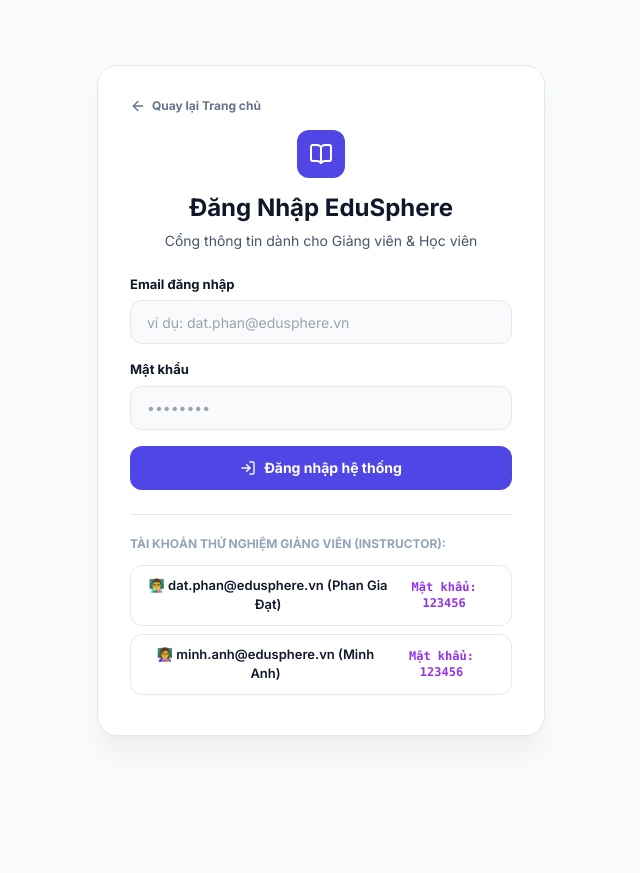
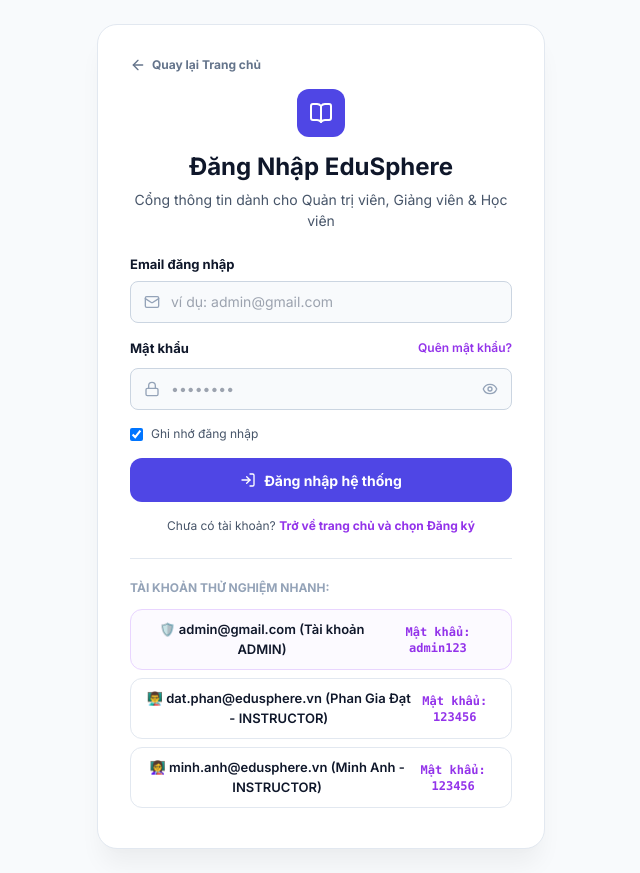
Before and after one commit to phangiadat/edusphere-frontend, a React (Vite) app: page /login in a window 1280 px wide. Shown: the whole page, without its empty margins (319-959 px from the left). Before the commit the page ends 800 px from the top, so only its background shows below. Built offline with nearby package versions, Linux system fonts and the light colour scheme.

Commit message:
fix(auth): bo sung nut An/Hien mat khau, Quen mat khau, Ghi nho dang nhap & Quick Login Admin theo web-app-login checklist

```diff
--- a/src/features/auth/pages/LoginPage.tsx
+++ b/src/features/auth/pages/LoginPage.tsx
@@ -1,7 +1,7 @@
 import React, { useState } from 'react';
 import { useNavigate } from 'react-router-dom';
 import { useAuth } from '../../../context/AuthContext';
-import { BookOpen, LogIn, Loader2, ArrowLeft } from 'lucide-react';
+import { BookOpen, LogIn, Loader2, ArrowLeft, Eye, EyeOff, Lock, Mail, AlertCircle } from 'lucide-react';
 import styles from './LoginPage.module.css';
 
 export const LoginPage: React.FC = () => {
@@ -10,6 +10,8 @@ export const LoginPage: React.FC = () => {
 
   const [email, setEmail] = useState('');
   const [password, setPassword] = useState('');
+  const [showPassword, setShowPassword] = useState(false);
+  const [rememberMe, setRememberMe] = useState(true);
   const [errorMessage, setErrorMessage] = useState<string | null>(null);
 
   const handleSubmit = async (e: React.FormEvent) => {
@@ -30,19 +32,29 @@ export const LoginPage: React.FC = () => {
       } else {
         navigate('/', { replace: true });
       }
-    } catch (err: any) {
+    } catch (err: unknown) {
       console.error('Lỗi đăng nhập:', err);
-      setErrorMessage(
-        err?.response?.data?.message || 'Email hoặc mật khẩu không chính xác!'
-      );
+      if (err && typeof err === 'object' && 'response' in err) {
+        const responseError = err as { response?: { data?: { message?: string | string[] } } };
+        const msg = responseError.response?.data?.message;
+        if (Array.isArray(msg)) {
+          setErrorMessage(msg.join(', '));
+        } else if (typeof msg === 'string') {
+          setErrorMessage(msg);
+        } else {
+          setErrorMessage('Email hoặc mật khẩu không chính xác!');
+        }
+      } else {
+        setErrorMessage('Không thể kết nối đến hệ thống Backend!');
+      }
     }
   };
 
-  const handleQuickLogin = async (demoEmail: string) => {
+  const handleQuickLogin = async (demoEmail: string, demoPass: string = '123456') => {
     setEmail(demoEmail);
-    setPassword('123456');
+    setPassword(demoPass);
     try {
-      await login({ email: demoEmail, password: '123456' });
+      await login({ email: demoEmail, password: demoPass });
       const storedUser = localStorage.getItem('user_info');
       const user = storedUser ? JSON.parse(storedUser) : null;
 
@@ -53,7 +65,7 @@ export const LoginPage: React.FC = () => {
       } else {
         navigate('/', { replace: true });
       }
-    } catch (err: any) {
+    } catch (err: unknown) {
       setErrorMessage('Không thể đăng nhập bằng tài khoản mẫu.');
     }
   };
@@ -65,8 +77,9 @@ export const LoginPage: React.FC = () => {
         {/* Back link */}
         <div className="mb-4">
           <button
+            type="button"
             onClick={() => navigate('/')}
-            className="flex items-center gap-1.5 text-xs font-bold text-slate-500 hover:text-purple-600 transition"
+            className="flex items-center gap-1.5 text-xs font-bold text-slate-500 hover:text-purple-600 transition cursor-pointer"
           >
             <ArrowLeft className="w-4 h-4" /> Quay lại Trang chủ
           </button>
@@ -78,40 +91,75 @@ export const LoginPage: React.FC = () => {
             <BookOpen className="w-6 h-6" />
           </div>
           <h1 className={styles.title}>Đăng Nhập EduSphere</h1>
-          <p className={styles.subtitle}>Cổng thông tin dành cho Giảng viên & Học viên</p>
+          <p className={styles.subtitle}>Cổng thông tin dành cho Quản trị viên, Giảng viên & Học viên</p>
         </div>
 
         {/* Error Banner */}
         {errorMessage && (
-          <div className={styles.errorBanner}>
-            {errorMessage}
+          <div className="mb-4 p-3 rounded-lg bg-red-500/10 border border-red-500/30 text-red-600 dark:text-red-400 text-sm font-medium flex items-center gap-2">
+            <AlertCircle className="w-4 h-4 flex-shrink-0" />
+            <span>{errorMessage}</span>
           </div>
         )}
 
         {/* Login Form */}
-        <form onSubmit={handleSubmit}>
+        <form onSubmit={handleSubmit} className="space-y-4 text-left">
           <div className={styles.formGroup}>
             <label className={styles.label}>Email đăng nhập</label>
+            <div className="relative">
+              <Mail className="w-4 h-4 absolute left-3.5 top-1/2 -translate-y-1/2 text-slate-400" />
               <input
                 type="email"
                 required
                 value={email}
                 onChange={(e) => setEmail(e.target.value)}
-              placeholder="ví dụ: dat.phan@edusphere.vn"
-              className={styles.input}
+                placeholder="ví dụ: admin@gmail.com"
+                className="w-full pl-10 pr-4 py-2.5 text-sm rounded-lg bg-slate-50 dark:bg-slate-900 border border-slate-300 dark:border-slate-700 text-slate-900 dark:text-slate-100 focus:outline-none focus:ring-2 focus:ring-purple-600"
               />
+            </div>
           </div>
 
           <div className={styles.formGroup}>
+            <div className="flex items-center justify-between mb-1">
               <label className={styles.label}>Mật khẩu</label>
+              <button
+                type="button"
+                onClick={() => alert('Vui lòng liên hệ Quản trị viên EduSphere để khôi phục mật khẩu hoặc dùng tài khoản thử nghiệm bên dưới!')}
+                className="text-xs font-semibold text-purple-600 dark:text-purple-400 hover:underline cursor-pointer"
+              >
+                Quên mật khẩu?
+              </button>
+            </div>
+            <div className="relative">
+              <Lock className="w-4 h-4 absolute left-3.5 top-1/2 -translate-y-1/2 text-slate-400" />
               <input
-              type="password"
+                type={showPassword ? 'text' : 'password'}
                 required
                 value={password}
                 onChange={(e) => setPassword(e.target.value)}
                 placeholder="••••••••"
-              className={styles.input}
+                className="w-full pl-10 pr-10 py-2.5 text-sm rounded-lg bg-slate-50 dark:bg-slate-900 border border-slate-300 dark:border-slate-700 text-slate-900 dark:text-slate-100 focus:outline-none focus:ring-2 focus:ring-purple-600"
               />
+              <button
+                type="button"
+                onClick={() => setShowPassword(!showPassword)}
+                className="absolute right-3.5 top-1/2 -translate-y-1/2 text-slate-400 hover:text-slate-600 dark:hover:text-slate-200 cursor-pointer"
+              >
+                {showPassword ? <EyeOff className="w-4 h-4" /> : <Eye className="w-4 h-4" />}
+              </button>
+            </div>
+          </div>
+
+          <div className="flex items-center justify-between text-xs text-slate-600 dark:text-slate-400">
+            <label className="flex items-center gap-2 cursor-pointer select-none">
+              <input
+                type="checkbox"
+                checked={rememberMe}
+                onChange={(e) => setRememberMe(e.target.checked)}
+                className="rounded border-slate-300 text-purple-600 focus:ring-purple-500"
+              />
+              <span>Ghi nhớ đăng nhập</span>
+            </label>
           </div>
 
           <button type="submit" disabled={isLoading} className={styles.submitBtn}>
@@ -126,25 +174,46 @@ export const LoginPage: React.FC = () => {
           </button>
         </form>
 
-        {/* Quick Instructor Account Login */}
+        {/* Signup redirection link */}
+        <div className="mt-4 text-center text-xs text-slate-600 dark:text-slate-400">
+          Chưa có tài khoản?{' '}
+          <button
+            type="button"
+            onClick={() => navigate('/')}
+            className="font-bold text-purple-600 dark:text-purple-400 hover:underline cursor-pointer"
+          >
+            Trở về trang chủ và chọn Đăng ký
+          </button>
+        </div>
+
+        {/* Quick Demo Accounts */}
         <div className={styles.quickAccounts}>
-          <div className={styles.quickLabel}>Tài khoản thử nghiệm Giảng viên (Instructor):</div>
+          <div className={styles.quickLabel}>Tài khoản thử nghiệm nhanh:</div>
 
           <button
             type="button"
-            onClick={() => handleQuickLogin('dat.phan@edusphere.vn')}
+            onClick={() => handleQuickLogin('admin@gmail.com', 'admin123')}
+            className={`${styles.quickBtn} border border-purple-200 dark:border-purple-800 bg-purple-50/50 dark:bg-purple-950/30`}
+          >
+            <span>🛡️ admin@gmail.com (Tài khoản ADMIN)</span>
+            <span className="text-purple-600 font-mono text-xs">Mật khẩu: admin123</span>
+          </button>
+
+          <button
+            type="button"
+            onClick={() => handleQuickLogin('dat.phan@edusphere.vn', '123456')}
             className={styles.quickBtn}
           >
-            <span>👨‍🏫 dat.phan@edusphere.vn (Phan Gia Đạt)</span>
+            <span>👨‍🏫 dat.phan@edusphere.vn (Phan Gia Đạt - INSTRUCTOR)</span>
             <span className="text-purple-600 font-mono text-xs">Mật khẩu: 123456</span>
           </button>
 
           <button
             type="button"
-            onClick={() => handleQuickLogin('minh.anh@edusphere.vn')}
+            onClick={() => handleQuickLogin('minh.anh@edusphere.vn', '123456')}
             className={styles.quickBtn}
           >
-            <span>👩‍🏫 minh.anh@edusphere.vn (Minh Anh)</span>
+            <span>👩‍🏫 minh.anh@edusphere.vn (Minh Anh - INSTRUCTOR)</span>
             <span className="text-purple-600 font-mono text-xs">Mật khẩu: 123456</span>
           </button>
         </div>
```
Lines whose indentation alone changed are shown as unchanged.
